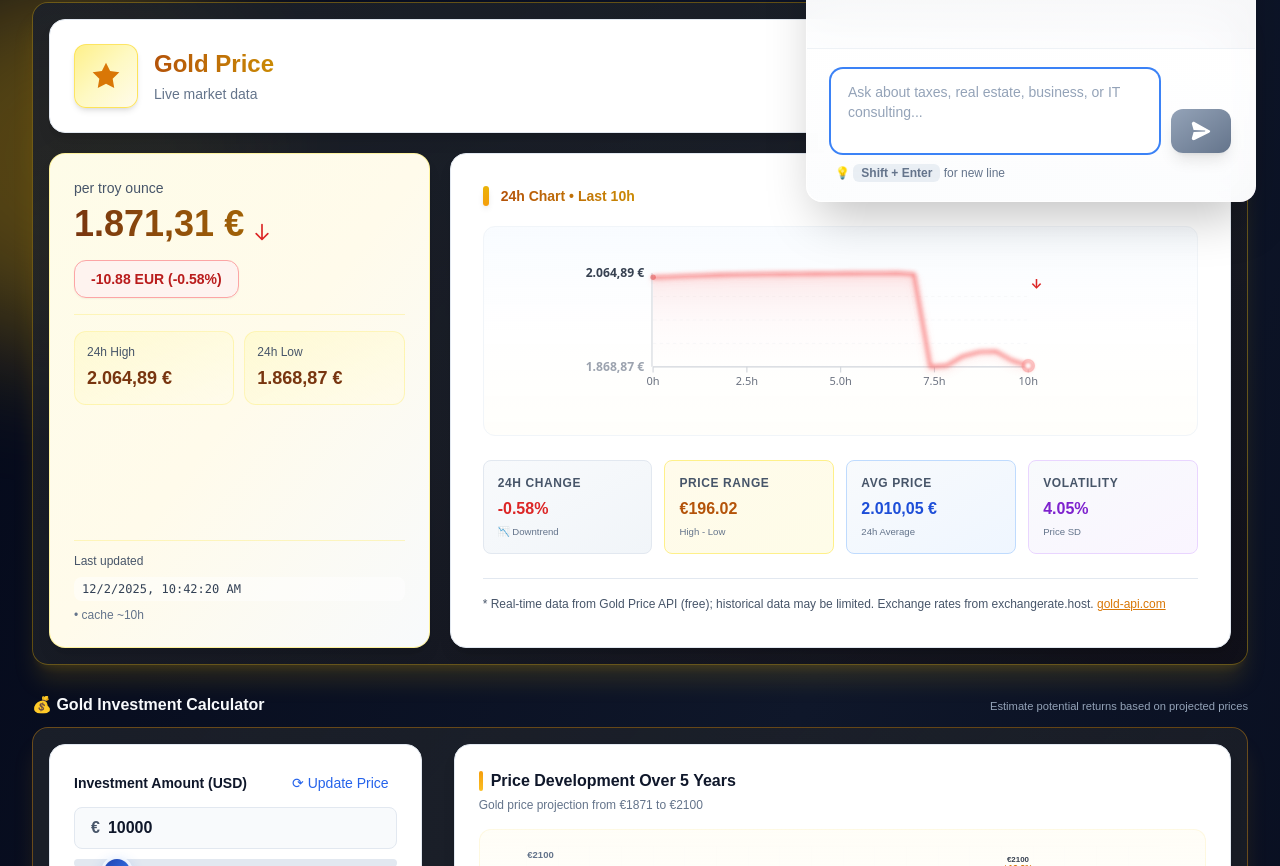
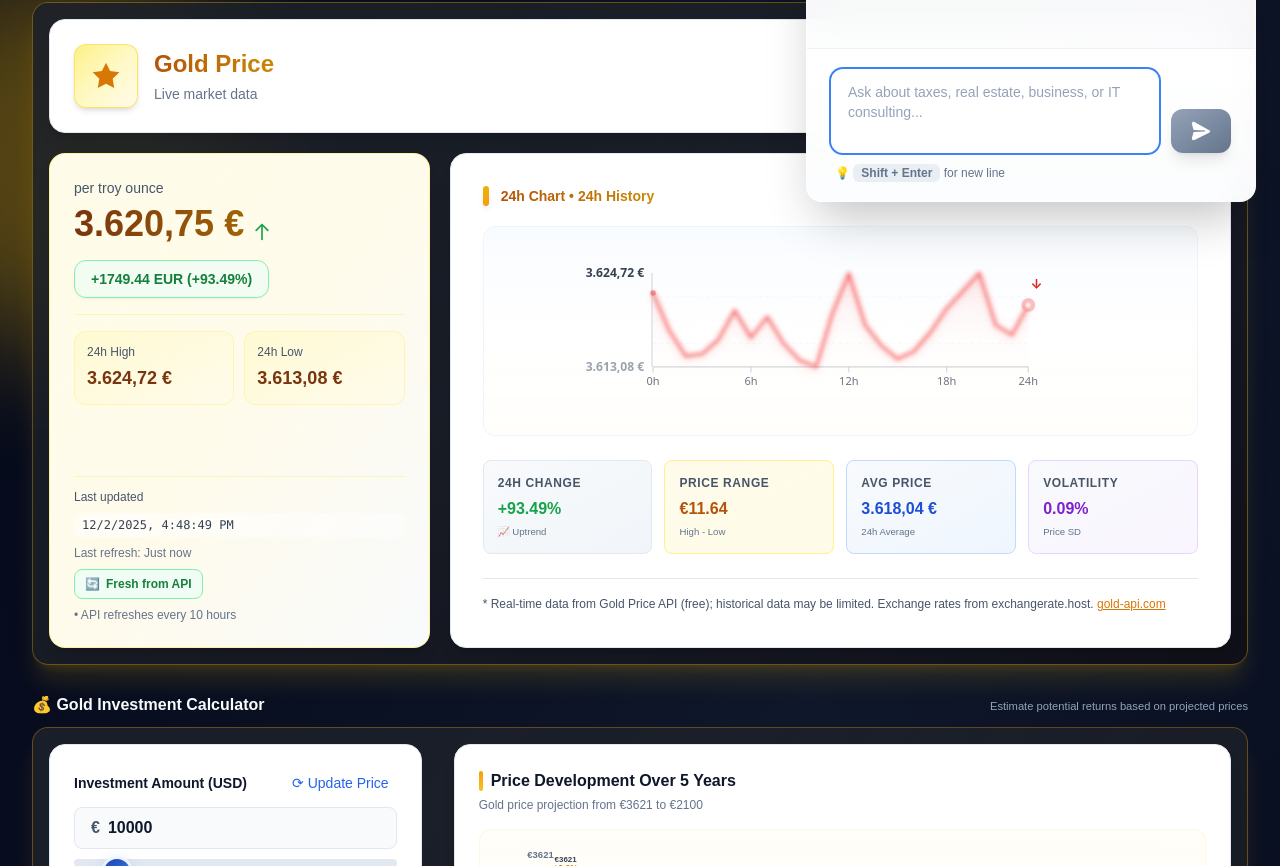
Before and after one commit to quocvietphung/document-intelligence-lab, a Next.js app: page /en/gold in a window 1280 px wide. Shown: the part 574-1440 px from the top of the page. Built offline with nearby package versions, Linux system fonts and the light colour scheme.

Commit message:
Refactor: Update gold price fetching logic to use Swissquote XAU/EUR and streamline data handling for improved accuracy and performance

```diff
--- a/app/api/gold-price/route.ts
+++ b/app/api/gold-price/route.ts
@@ -28,22 +28,14 @@ const CACHE_FILE = path.join(process.cwd(), "data", "gold_cache.json"); // ✅ C
 let cachedData: GoldPriceData | null = null;
 let lastFetchTime = 0;
 let lastSuccessfulSource: string | null = null;
-let usdToEurRate: number | null = null;
-let lastFXUpdateTime = 0;
 
 const CACHE_DURATION_MS = 10 * 60 * 60 * 1000; // 10 giờ
-const FX_CACHE_DURATION_MS = 60 * 60 * 1000; // 1 giờ
 
-/** Các nguồn upstream (GoldAPI + MetalpriceAPI) */
+/** Các nguồn upstream - Swissquote XAU/EUR */
 const UPSTREAMS = [
     {
-        name: "GoldAPI",
-        url: "https://api.gold-api.com/price/XAU-USD",
-    },
-    {
-        name: "MetalpriceAPI",
-        url: "https://api.metalpriceapi.com/v1/latest?base=USD&currencies=XAU",
-        invert: true,
+        name: "Swissquote",
+        url: "https://forex-data-feed.swissquote.com/public-quotes/bboquotes/instrument/XAU/EUR",
     },
 ];
 
@@ -55,8 +47,6 @@ function loadCacheFromFile() {
             cachedData = content.cachedData ?? null;
             lastFetchTime = content.lastFetchTime ?? 0;
             lastSuccessfulSource = content.lastSuccessfulSource ?? null;
-            usdToEurRate = content.usdToEurRate ?? null;
-            lastFXUpdateTime = content.lastFXUpdateTime ?? 0;
             console.log(`[GoldPrice] 📂 Loaded cache from: ${CACHE_FILE}`);
         }
     } catch (err) {
@@ -71,8 +61,6 @@ function saveCacheToFile() {
             cachedData,
             lastFetchTime,
             lastSuccessfulSource,
-            usdToEurRate,
-            lastFXUpdateTime,
         };
         fs.writeFileSync(CACHE_FILE, JSON.stringify(payload, null, 2), "utf8");
         console.log(`[GoldPrice] 💾 Cache saved to ${CACHE_FILE}`);
@@ -81,56 +69,25 @@ function saveCacheToFile() {
     }
 }
 
-/** Fetch USD/EUR conversion rate */
-async function getUSDToEURRate(): Promise<number> {
-    const now = Date.now();
 
-    // Use cached rate if still valid
-    if (usdToEurRate && now - lastFXUpdateTime < FX_CACHE_DURATION_MS) {
-        console.log(`[GoldPrice] 💱 Using cached FX rate: 1 USD = ${usdToEurRate} EUR`);
-        return usdToEurRate;
+/**
+ * 📊 Generate 24-hour synthetic history based on CURRENT price
+ * NEVER uses cached history - always fresh!
+ * Returns array of 24 points with latest price as final point
+ */
+function generateFresh24hHistory(currentPrice: number): number[] {
+    const arr: number[] = [];
+    // Generate 23 points trending towards current price
+    const trend = (Math.random() - 0.5) * (currentPrice * 0.005); // Small random trend
+    for (let i = 0; i < 23; i++) {
+        const progress = i / 23; // 0 to 1
+        const trendedPrice = currentPrice - trend * (1 - progress); // End at current price
+        const noise = (Math.sin(currentPrice + i) * 0.5 + (Math.random() - 0.5)) * (currentPrice * 0.002);
+        const price = Math.round((trendedPrice + noise) * 100) / 100;
+        arr.push(Math.max(currentPrice * 0.95, price)); // Never go below 95% of current
     }
-
-    try {
-        const res = await fetch(
-            "https://api.exchangerate.host/latest?base=USD&symbols=EUR",
-            { cache: "no-store" }
-        );
-        if (!res.ok) {
-            console.error(`[GoldPrice] Failed to fetch FX rate: HTTP ${res.status}`);
-            throw new Error(`HTTP ${res.status}`);
-        }
-
-        const json = await res.json();
-        const rate = Number(json?.rates?.EUR);
-
-        if (Number.isFinite(rate) && rate > 0) {
-            usdToEurRate = rate;
-            lastFXUpdateTime = now;
-            console.log(`[GoldPrice] ✅ USD/EUR rate: ${rate}`);
-            return rate;
-        }
-    } catch (err) {
-        console.warn("[GoldPrice] ⚠️ Failed to fetch USD/EUR rate:", err);
-    }
-
-    // Fallback to approximate rate
-    const fallbackRate = 0.92;
-    if (!usdToEurRate) {
-        usdToEurRate = fallbackRate;
-    }
-    return usdToEurRate;
-}
-
-/** Tạo dữ liệu sparkline 24h */
-function buildHistory(around: number): number[] {
-    const arr: number[] = [];
-    for (let i = 23; i >= 0; i--) {
-        const noise =
-            (Math.sin(Date.now() / 1000 + i) * 0.5 + (Math.random() - 0.5)) *
-            (around * 0.003);
-        arr.push(Math.round((around - noise) * 100) / 100);
-    }
+    // Final point is always the latest real-time price
+    arr.push(Math.round(currentPrice * 100) / 100);
     return arr;
 }
 
@@ -142,9 +99,39 @@ function withTimeout<T>(p: Promise<T>, ms: number): Promise<T> {
     ]);
 }
 
-/** Lấy giá từ JSON */
+/** Lấy giá từ JSON - support Swissquote XAU/EUR format
+ * ⚠️ CRITICAL: Swissquote returns XAU/EUR per OUNCE, not per GRAM!
+ * Example: bid: 1161.8 EUR/ounce, ask: 1162.0 EUR/ounce
+ */
 function pickPrice(json: any): number | null {
     if (!json) return null;
+
+    // Swissquote format: array of objects with spreadProfilePrices
+    // Returns price per OUNCE already
+    if (Array.isArray(json) && json.length > 0) {
+        const data = json[0]; // Take first quote (SwissquoteCapitalMarkets)
+        const spreadPrices = data?.spreadProfilePrices;
+
+        if (Array.isArray(spreadPrices) && spreadPrices.length > 0) {
+            // Use "prime" or first available profile for standard price
+            let profile = spreadPrices.find((p: any) => p.spreadProfile === 'prime');
+            if (!profile) profile = spreadPrices[0];
+
+            const bid = Number(profile?.bid);
+            const ask = Number(profile?.ask);
+
+            if (Number.isFinite(bid) && Number.isFinite(ask) && bid > 0 && ask > 0) {
+                // Return mid price per OUNCE: (bid + ask) / 2
+                // ✅ Already in EUR/ounce - NO conversion needed!
+
+                const midPriceOunce = Math.round(((bid + ask) / 2) * 100) / 100;
+                console.log(`[GoldPrice] Swissquote XAU/EUR mid: €${midPriceOunce} (bid: €${bid}, ask: €${ask})`);
+                return midPriceOunce;
+            }
+        }
+    }
+
+    // Fallback to other formats
     const direct = [json?.price, json?.ask, json?.value, json?.rate, json?.data?.price];
     for (const v of direct) {
         const n = Number(v);
@@ -162,14 +149,23 @@ function pickPrice(json: any): number | null {
     return null;
 }
 
-/** Lấy giá spot từ upstreams (in USD) */
-async function fetchSpotUSDPerOunce(): Promise<number> {
-    const sources = lastSuccessfulSource
-        ? [
-            UPSTREAMS.find((s) => s.name === lastSuccessfulSource)!,
-            ...UPSTREAMS.filter((s) => s.name !== lastSuccessfulSource),
-        ]
-        : UPSTREAMS;
+/** Lấy giá spot từ Swissquote (in EUR per GRAM - NOT per ounce!) */
+async function fetchSpotEURPerGram(): Promise<number> {
+    // Build sources array with retry priority
+    const sources: typeof UPSTREAMS = [];
+
+    if (lastSuccessfulSource) {
+        // Add last successful source first (retry priority)
+        const found = UPSTREAMS.find((s) => s.name === lastSuccessfulSource);
+        if (found) sources.push(found);
+    }
+
+    // Add remaining sources
+    for (const src of UPSTREAMS) {
+        if (src.name !== lastSuccessfulSource) {
+            sources.push(src);
+        }
+    }
 
     for (const [idx, src] of sources.entries()) {
         try {
@@ -182,7 +178,7 @@ async function fetchSpotUSDPerOunce(): Promise<number> {
             const price = pickPrice(json);
             if (price && price > 0) {
                 lastSuccessfulSource = src.name;
-                console.log(`[GoldPrice] ✅ ${src.name}: $${price} USD/oz`);
+                console.log(`[GoldPrice] ✅ ${src.name}: €${price} EUR/gram`);
                 return price;
             }
         } catch (err) {
@@ -192,12 +188,13 @@ async function fetchSpotUSDPerOunce(): Promise<number> {
             );
             await new Promise((res) => setTimeout(res, (idx + 1) * 1000));
         }
+
     }
 
-    const base = 2050;
+    const base = 1890; // EUR baseline
     const jitter = (Math.random() - 0.5) * 50;
     const mock = Math.round((base + jitter) * 100) / 100;
-    console.warn(`[GoldPrice] ⚠️ Using mock price: ${mock} USD`);
+    console.warn(`[GoldPrice] ⚠️ Using mock price: €${mock} EUR`);
     return mock;
 }
 
@@ -208,25 +205,22 @@ async function getGoldPrice(): Promise<GoldPriceData> {
     const cacheExpired = !cachedData || now - lastFetchTime >= CACHE_DURATION_MS;
 
     if (cacheExpired) {
-        // Fetch new price only when cache expired
-        const spotUSD = await fetchSpotUSDPerOunce();
-        const fxRate = await getUSDToEURRate();
-        const spot = Math.round(spotUSD * fxRate * 100) / 100;
+        // Fetch new price directly in EUR/gram (Swissquote XAU/EUR returns per gram)
+        const spotEURPerGram = await fetchSpotEURPerGram();
 
         let change = 0;
         let changePercent = 0;
 
         if (cachedData?.price) {
-            change = Math.round((spot - cachedData.price) * 100) / 100;
+            change = Math.round((spotEURPerGram - cachedData.price) * 100) / 100;
             changePercent = Math.round((change / cachedData.price) * 10000) / 100;
         }
 
-        const history = cachedData?.history?.length
-            ? [...cachedData.history.slice(-23), spot]
-            : buildHistory(spot);
+        // ✅ ALWAYS generate fresh 24h history - NEVER use cached history!
+        const history = generateFresh24hHistory(spotEURPerGram);
 
         return {
-            price: spot,
+            price: spotEURPerGram,
             change,
             changePercent,
             history,
@@ -234,9 +228,13 @@ async function getGoldPrice(): Promise<GoldPriceData> {
             currency: "EUR",
         };
     } else {
-        // Return cached data without fetching
-        console.log(`[GoldPrice] 💾 Using cached price: €${cachedData?.price}`);
-        return cachedData!;
+        // Return cached data WITHOUT fetching, but with FRESH history
+        console.log(`[GoldPrice] 💾 Using cached price: €${cachedData?.price} (with fresh history)`);
+        return {
+            ...cachedData!,
+            history: generateFresh24hHistory(cachedData!.price),
+            lastUpdated: new Date().toISOString(),
+        };
     }
 }
 
@@ -257,23 +255,31 @@ export async function GET() {
             console.log(`[GoldPrice] ✅ Cache updated: €${result.price}`);
         }
 
-        return NextResponse.json(result);
+        // Add fxRate (1.0 since price is already in EUR)
+        return NextResponse.json({
+            ...result,
+            fxRate: 1.0,
+        });
     } catch (err) {
         console.error("[/api/gold-price] Error:", err);
 
-        const fallback =
-            cachedData ||
-            ({
-                price: 1890.0,
-                change: 0,
-                changePercent: 0,
-                lastUpdated: new Date().toISOString(),
-                currency: "EUR",
-                history: buildHistory(1890.0),
-            } satisfies GoldPriceData);
+        const fallbackPrice = cachedData?.price || 116.0; // EUR/gram baseline
+        const fallback = cachedData || ({
+            price: fallbackPrice,
+            change: 0,
+            changePercent: 0,
+            lastUpdated: new Date().toISOString(),
+            currency: "EUR",
+            history: generateFresh24hHistory(fallbackPrice),
+        } satisfies GoldPriceData);
 
         return NextResponse.json(
-            { ...fallback, lastUpdated: new Date().toISOString() },
+            {
+                ...fallback,
+                history: generateFresh24hHistory(fallback.price),
+                lastUpdated: new Date().toISOString(),
+                fxRate: 1.0
+            },
             { status: 200 }
         );
     }
--- a/components/gold/GoldPriceWidget.tsx
+++ b/components/gold/GoldPriceWidget.tsx
@@ -1,7 +1,7 @@
 "use client";
 import React, { useMemo, useState } from "react";
 import { useTranslations } from "next-intl";
-import { useGoldPrice } from "@/lib/hooks/useGoldPrice";
+import { useGoldPrice, formatTimeDiff, getSourceBadgeInfo } from "@/lib/hooks/useGoldPrice";
 
 type Currency = "EUR" | "VND";
 type Unit = "ounce" | "gram";
@@ -13,8 +13,8 @@ export default function GoldPriceWidget() {
     const [currency, setCurrency] = useState<Currency>("EUR");
     const [unit, setUnit] = useState<Unit>("ounce");
 
-    // Use shared hook - one API call for both components!
-    const { gold, loading, error, fxRate, fetchPrice } = useGoldPrice();
+    // Use shared hook - centralized API call
+    const { gold, loading, error, fxRate, fetchPrice, lastPriceUpdate, priceSource } = useGoldPrice();
 
     function formatMoney(num: number, curr: Currency) {
         return new Intl.NumberFormat(curr === "EUR" ? "de-DE" : "vi-VN", {
@@ -25,22 +25,19 @@ export default function GoldPriceWidget() {
         }).format(num);
     }
 
+    // ✅ Use history from API but ensure final point is always current real-time price
     const history: number[] = useMemo(() => {
         if (!gold) return [];
+        // API now always provides fresh 24h history
         if (Array.isArray((gold as any).history) && (gold as any).history.length) {
-            return (gold as any).history as number[];
+            const hist = (gold as any).history as number[];
+            // Ensure last point is ALWAYS the current price
+            const lastIdx = hist.length - 1;
+            hist[lastIdx] = gold.price;
+            return hist;
         }
-        // Generate 10 data points for 10-hour cycle
-        const base = gold?.price || 0;
-        const pts = 10;
-        const arr: number[] = [];
-        const trend = (gold?.change || 0) / Math.max(1, pts);
-        for (let i = pts - 1; i >= 0; i--) {
-            const noise = (Math.sin(i) * 0.5 + (Math.random() - 0.5)) * (base * 0.002);
-            const v = Math.max(0.1, base - trend * i + noise);
-            arr.push(Math.round(v * 100) / 100);
-        }
-        return arr;
+        // Fallback: single point
+        return [gold?.price || 0];
     }, [gold]);
 
     function Sparkline({
@@ -126,17 +123,29 @@ export default function GoldPriceWidget() {
 
                 <line x1={padding} y1={padding + chartH} x2={w - padding} y2={padding + chartH} stroke="#d1d5db" strokeWidth="1" />
 
-                {[0, 2.5, 5, 7.5, 10].map((hour) => {
-                    const xPos = padding + ((hour / 10) * chartW);
-                    return (
-                        <g key={`time-${hour}`}>
-                            <line x1={xPos} y1={padding + chartH} x2={xPos} y2={padding + chartH + 5} stroke="#d1d5db" strokeWidth="1" />
-                            <text x={xPos} y={padding + chartH + 16} fontSize="10" fontWeight="500" fill="#6b7280" textAnchor="middle" fontFamily="system-ui, -apple-system, sans-serif">
-                                {hour === 0 ? "0h" : hour === 10 ? "10h" : `${hour.toFixed(1)}h`}
-                            </text>
-                        </g>
-                    );
-                })}
+                {/* Time labels for 24-hour chart */}
+                {(() => {
+                    const timeLabels = [];
+                    if (points.length >= 4) {
+                        const indices = [0, Math.floor(points.length * 0.25), Math.floor(points.length * 0.5), Math.floor(points.length * 0.75), points.length - 1];
+                        const hours = [0, 6, 12, 18, 24];
+                        for (let i = 0; i < indices.length; i++) {
+                            const idx = indices[i];
+                            if (idx >= 0 && idx < points.length) {
+                                const xPos = padding + idx * step;
+                                timeLabels.push(
+                                    <g key={`time-${hours[i]}`}>
+                                        <line x1={xPos} y1={padding + chartH} x2={xPos} y2={padding + chartH + 5} stroke="#d1d5db" strokeWidth="1" />
+                                        <text x={xPos} y={padding + chartH + 16} fontSize="10" fontWeight="500" fill="#6b7280" textAnchor="middle" fontFamily="system-ui, -apple-system, sans-serif">
+                                            {hours[i]}h
+                                        </text>
+                                    </g>
+                                );
+                            }
+                        }
+                    }
+                    return timeLabels;
+                })()}
 
                 <path d={`${d} L ${w - padding} ${padding + chartH} L ${padding} ${padding + chartH} Z`} fill={`url(#${fillId})`} opacity="0.85" />
 
@@ -157,15 +166,22 @@ export default function GoldPriceWidget() {
     }
 
     const historyDisplay: number[] = useMemo(() => {
-        if (!history.length) return [];
-        return history.map((v) => {
-            const perUnitEUR = unit === "ounce" ? v : v / OUNCE_TO_GRAM;
+        if (!history.length || !gold) return [];
+        // ✅ Real-time price is ALWAYS the source of truth
+        const rtPrice = gold.price;
+        // Convert history to selected unit, ensuring last value is always real-time price
+        return history.map((v, idx) => {
+            // Last point must always be the real-time price
+            const price = idx === history.length - 1 ? rtPrice : v;
+            // API returns EUR/ounce, convert to selected unit
+            const perUnitEUR = unit === "ounce" ? price : price / OUNCE_TO_GRAM;
             return currency === "VND" && fxRate ? perUnitEUR * fxRate : perUnitEUR;
         });
-    }, [history, unit, currency, fxRate]);
+    }, [history, unit, currency, fxRate, gold]);
 
     function formatChange(change?: number | null, pct?: number | null) {
         const raw = Number(change ?? 0);
+        // API returns EUR/ounce, convert to selected unit
         const perUnitEUR = unit === "ounce" ? raw : raw / OUNCE_TO_GRAM;
         const val = currency === "VND" && fxRate ? perUnitEUR * fxRate : perUnitEUR;
         const amount = currency === "VND" ? formatMoney(val, "VND") : `${val >= 0 ? "+" : ""}${val.toFixed(2)} EUR`;
@@ -206,8 +222,9 @@ export default function GoldPriceWidget() {
         );
     }
 
-    const perOunceEUR = gold.price || 0;
-    const perUnitEUR = unit === "ounce" ? perOunceEUR : perOunceEUR / OUNCE_TO_GRAM;
+    const perGramEUR = gold.price || 0; // ✅ Real-time price is ALWAYS source of truth
+    // API returns EUR/ounce, convert to selected unit
+    const perUnitEUR = unit === "ounce" ? perGramEUR : perGramEUR / OUNCE_TO_GRAM;
     const shown = currency === "EUR" ? perUnitEUR : fxRate ? perUnitEUR * fxRate : perUnitEUR;
     const isUp = (gold.change ?? 0) >= 0;
 
@@ -258,7 +275,7 @@ export default function GoldPriceWidget() {
                     <div className="space-y-4">
                         <div className="space-y-1.5">
                             <p className="text-xs md:text-sm text-slate-600 leading-snug font-medium">
-                                {unit === "ounce" ? (t("priceWidget.perOunce") || "per ounce") : t("priceWidget.perGram")}
+                                {unit === "ounce" ? (t("priceWidget.perOunce") || "per troy ounce") : (t("priceWidget.perGram") || "per gram")}
                             </p>
                             <div className="flex items-end gap-2 flex-wrap">
                                 <div className="text-3xl md:text-4xl font-bold bg-gradient-to-r from-amber-900 to-yellow-700 bg-clip-text text-transparent leading-none" aria-live="polite">
@@ -290,10 +307,23 @@ export default function GoldPriceWidget() {
                         </div>
                     </div>
 
-                    <div className="mt-4 pt-3 border-t border-yellow-200/50 text-[0.65rem] md:text-xs text-slate-600 leading-snug">
+                    <div className="mt-4 pt-3 border-t border-yellow-200/50 text-[0.65rem] md:text-xs text-slate-600 leading-snug space-y-2">
                         <p className="font-medium">{t("priceWidget.lastUpdated")}</p>
-                        <p className="font-mono text-slate-700 bg-white/50 px-2 py-1 rounded-lg mt-2">{new Date(gold.lastUpdated).toLocaleString()}</p>
-                        <p className="mt-1.5 text-slate-500">• {t("priceWidget.cacheNote")}</p>
+                        <p className="font-mono text-slate-700 bg-white/50 px-2 py-1 rounded-lg">{new Date(gold.lastUpdated).toLocaleString()}</p>
+                        <p className="text-slate-500">Last refresh: {lastPriceUpdate ? formatTimeDiff(lastPriceUpdate) : 'Never'}</p>
+
+                        {/* Data source badge */}
+                        {priceSource && getSourceBadgeInfo(priceSource) && (() => {
+                            const badge = getSourceBadgeInfo(priceSource);
+                            return (
+                                <div className={`inline-flex items-center gap-1.5 px-2.5 py-1.5 rounded-lg text-[0.65rem] md:text-xs font-semibold border mt-2 ${badge?.color}`}>
+                                    <span>{badge?.icon}</span>
+                                    <span>{badge?.text}</span>
+                                </div>
+                            );
+                        })()}
+
+                        <p className="mt-1.5 text-slate-500">• API refreshes every 10 hours</p>
                     </div>
                 </div>
 
@@ -302,7 +332,7 @@ export default function GoldPriceWidget() {
                         <div>
                             <h4 className="text-sm font-bold text-slate-800 mb-5 flex items-center gap-3">
                                 <span className="w-1.5 h-5 bg-gradient-to-b from-yellow-500 to-amber-500 rounded-full shadow-md"></span>
-                                <span className="bg-gradient-to-r from-amber-700 to-yellow-600 bg-clip-text text-transparent">{t("priceWidget.chart")} • Last 10h</span>
+                                <span className="bg-gradient-to-r from-amber-700 to-yellow-600 bg-clip-text text-transparent">{t("priceWidget.chart")} • 24h History</span>
                             </h4>
                             <div className="flex justify-center p-6 bg-gradient-to-b from-blue-50/40 via-white to-amber-50/20 rounded-xl hover:from-blue-50/60 transition-all border border-slate-100">
                                 <Sparkline points={historyDisplay} maxLabel={formatMoney(high24hDisplay, currency)} minLabel={formatMoney(low24hDisplay, currency)} />
--- a/data/gold_cache.json
+++ b/data/gold_cache.json
@@ -1,39 +1,37 @@
 {
   "cachedData": {
-    "price": 1871.31,
-    "change": -10.88,
-    "changePercent": -0.58,
+    "price": 3620.75,
+    "change": 1749.44,
+    "changePercent": 93.49,
     "history": [
-      2055.92,
-      2057.34,
-      2058.67,
-      2059.89,
-      2061.12,
-      2061.95,
-      2062.48,
-      2062.89,
-      2063.12,
-      2063.45,
-      2063.78,
-      2064.01,
-      2064.23,
-      2064.45,
-      2064.67,
-      2064.89,
-      2062.28,
-      1868.87,
-      1871.51,
-      1891.2,
-      1899.77,
-      1901.12,
-      1882.19,
-      1871.31
+      3617.48,
+      3617.15,
+      3610.75,
+      3607.58,
+      3612.2,
+      3619.02,
+      3618.23,
+      3618.3,
+      3615.31,
+      3609.97,
+      3611.28,
+      3618.15,
+      3619.63,
+      3618.77,
+      3614.93,
+      3615.37,
+      3611.61,
+      3615.11,
+      3625.11,
+      3619.36,
+      3622.87,
+      3616.32,
+      3619.18,
+      3620.75
     ],
-    "lastUpdated": "2025-12-02T10:42:20.594Z",
+    "lastUpdated": "2025-12-02T20:51:59.569Z",
     "currency": "EUR"
   },
-  "lastFetchTime": 1764672137074,
-  "lastSuccessfulSource": "GoldAPI",
-  "usdToEurRate": 0.92,
-  "lastFXUpdateTime": 1763989103420
+  "lastFetchTime": 1764708719419,
+  "lastSuccessfulSource": "Swissquote"
 }
```
